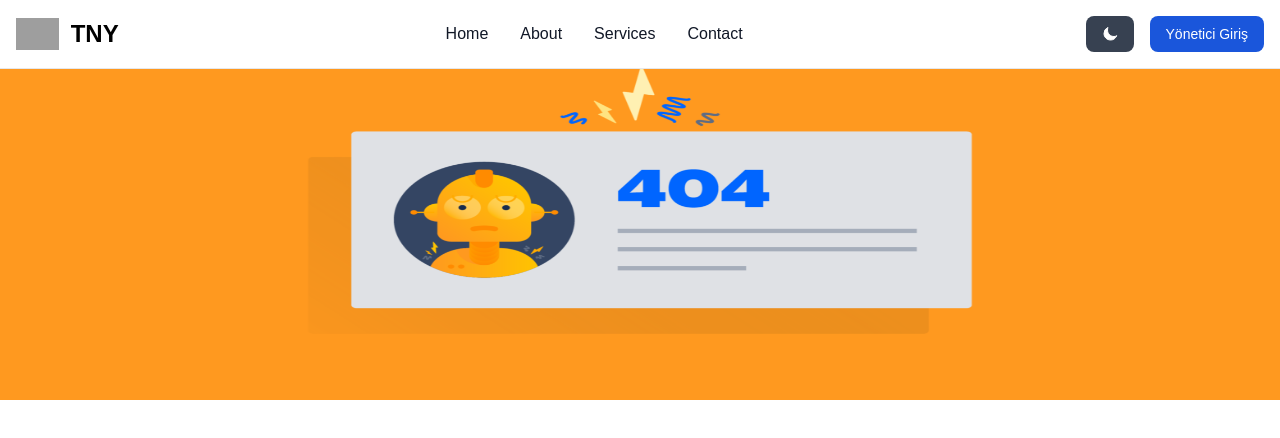
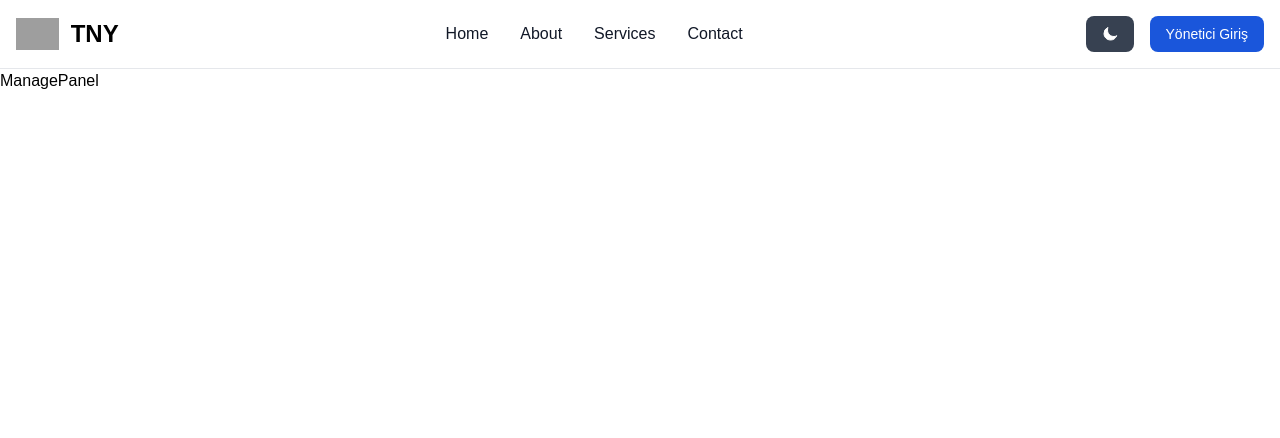
Before and after one commit to nurdoganbahadir/React-TNY-Rent-a-Car, a React (Create React App) app: page /managepanel in a window 1280 px wide. Shown: the top 438 px of the page. Built offline with nearby package versions, Linux system fonts and the light colour scheme; grey boxes are pictures that could not be loaded.

Commit message:
navbara usenavigate eklendi

```diff
--- a/src/components/Navbar/Navbar.jsx
+++ b/src/components/Navbar/Navbar.jsx
@@ -1,8 +1,9 @@
 import React, { useState } from "react";
 import { MoonIcon, SunIcon } from "@heroicons/react/24/outline";
-import { NavLink } from "react-router-dom";
+import { NavLink, useNavigate } from "react-router-dom";
 
 const Navbar = () => {
+  const navigate = useNavigate();
   const [darkMode, setDarkMode] = useState(false);
 
   const toggleDarkMode = () => {
@@ -16,7 +17,7 @@ const Navbar = () => {
 
   return (
     <>
-      <nav class="bg-white dark:bg-gray-900 fixed w-full z-20 top-0 start-0 border-b border-gray-200 dark:border-gray-600">
+      <nav class="bg-white dark:bg-gray-900 w-full z-20 top-0 start-0 border-b border-gray-200 dark:border-gray-600">
         <div class="max-w-screen-xl flex flex-wrap items-center justify-between mx-auto p-4">
           <a href="/" class="flex items-center space-x-3 rtl:space-x-reverse">
             <img
@@ -41,6 +42,7 @@ const Navbar = () => {
               )}
             </button>
             <button
+              onClick={() => navigate("/managepanel")}
               type="button"
               className="text-white bg-blue-700 hover:bg-blue-800 focus:ring-4 focus:outline-none focus:ring-blue-300 font-medium rounded-lg text-sm px-4 py-2 mr-4 text-center dark:bg-blue-600 dark:hover:bg-blue-700 dark:focus:ring-blue-800"
             >
--- a/src/pages/Home.jsx
+++ b/src/pages/Home.jsx
@@ -1,4 +1,4 @@
-import React from 'react'
+
 
 const Home = () => {
   return (
--- a/src/pages/ManagePanel.jsx
+++ b/src/pages/ManagePanel.jsx
@@ -0,0 +1,9 @@
+
+
+const ManagePanel = () => {
+  return (
+    <div>ManagePanel</div>
+  )
+}
+
+export default ManagePanel
--- a/src/router/AppRouter.js
+++ b/src/router/AppRouter.js
@@ -2,6 +2,7 @@ import { BrowserRouter, Route, Routes } from "react-router-dom";
 import Navbar from "../components/Navbar/Navbar";
 import Home from "../pages/Home";
 import Error from "../components/Error/Error";
+import ManagePanel from "../pages/ManagePanel";
 
 const AppRouter = () => {
   return (
@@ -9,6 +10,7 @@ const AppRouter = () => {
       <Navbar />
       <Routes>
         <Route path="/" element={<Home />} />
+        <Route path="/managepanel" element={<ManagePanel />} />
         <Route path="*" element={<Error />} />
       </Routes>
     </BrowserRouter>
```
